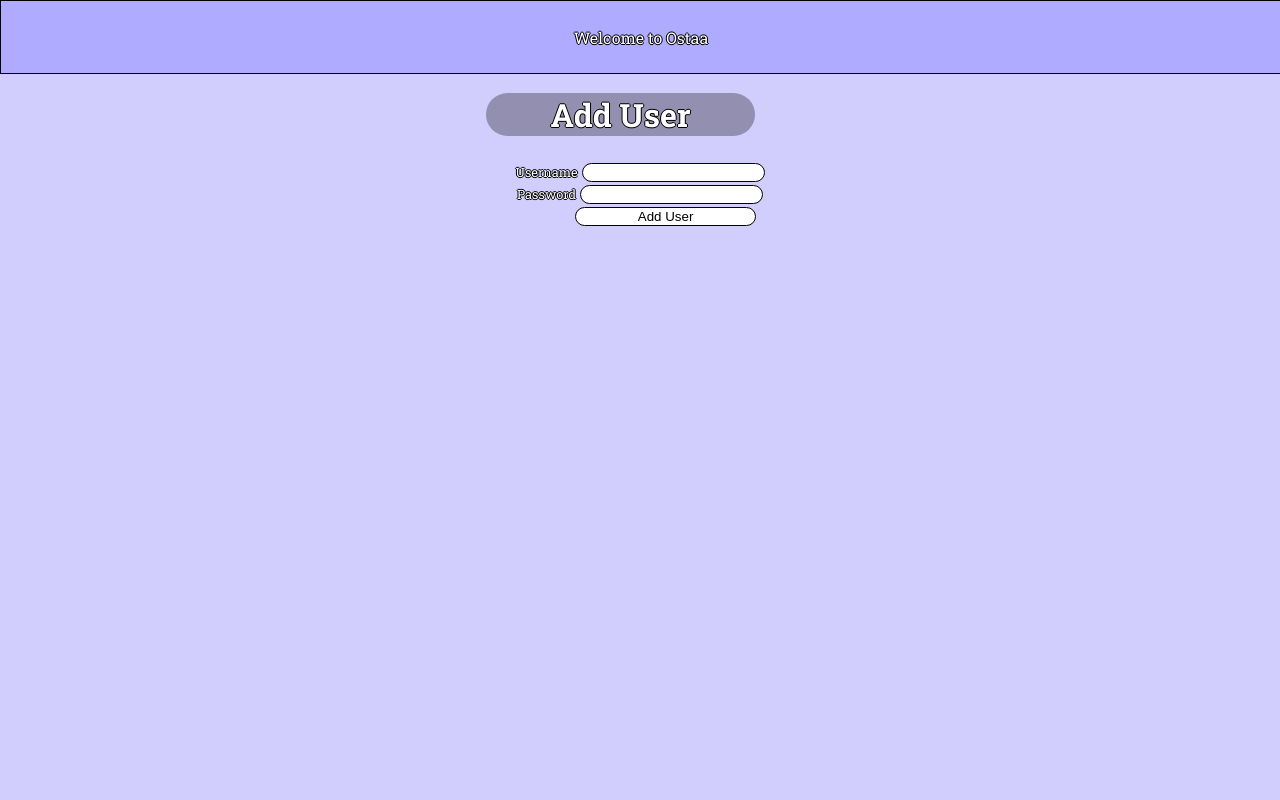
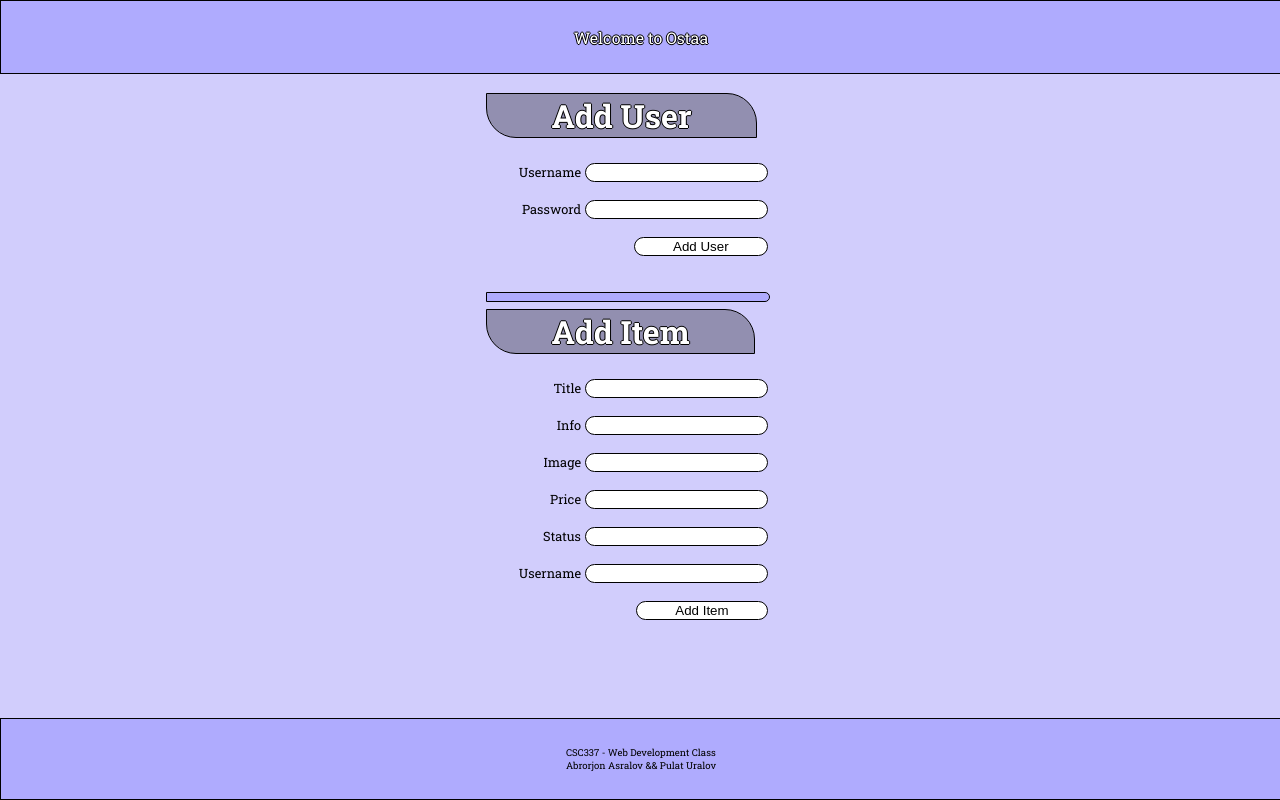
Before and after one commit to pulyau/ostaa, a website: page public_html/index.html in a window 1280 px wide. Drawn offline with Linux system fonts and the light colour scheme.

Commit message:
Finished the frontend of the project
Have finished the frontend part of the website, looks nice, ui friendly, need to start working on backend

```diff
--- a/public_html/index.css
+++ b/public_html/index.css
@@ -8,7 +8,7 @@ body{
     color: #fff;
     text-shadow: -1px 0 black, 0 1px black, 1px 0 black, 0 -1px black;
 }
-
+/*-----------------Title Section------------------*/
 #title{
     position: fixed;
     width: 100%;
@@ -20,6 +20,8 @@ body{
     background-color: rgba(162, 157, 255, 0.7);
     border: #000 0.6px solid;
 }
+
+/*------------------Add User Section---------------------*/
 #addUserTitle{
     position: fixed;
     text-align: center;
@@ -34,30 +36,32 @@ body{
     left: 38%;
     padding-left: 5%;
     padding-right: 5%;
-    border-radius: 30px 30px 30px 30px;
+    border-radius: 0px 30px 0px 30px;
+    border: solid #000 0.8px;
 }
 
 #userBox{
-    width: 100%;
+    width: 60%;
     position: fixed;
+    display: flex;
+    flex-direction: column;
     top: 20%;
-    text-align: center;
+    text-align: right;
     left: 0;
+    color: #000;
+    text-shadow: none;
 }
 #userBox span{
     font-size: 0.8rem;
 }
 
-#user, #password {
+#user, #password, #itemTitle, #descItem, #statusItem, #priceItem, #imageItem, #forUserItem{
     border-radius: 10px 10px 10px 10px;
     border: #000 solid 0.8px;
+    margin-bottom: 15px;
 }
 
-
-#userAddButtonBox{
-    margin-left: 4%;
-}
-#userAddButton{
+#userAddButton, #addItemButton{
     padding-left: 5%;
     padding-right: 5%;
     border-radius: 10px 10px 10px 10px;
@@ -65,9 +69,82 @@ body{
     background-color: #fff;
     cursor: pointer;
     transition: 0.3s;
+
 }
 
-#userAddButton:hover{
+#userAddButton:hover, #addItemButton:hover{
     background-color: #000;
     color: #fff;
 }
+
+#divider{
+    width: 22%;
+    position: fixed;
+    left: 38%;
+    top: 36.5%;
+    height: 1%;
+    background-color: rgba(162, 157, 255, 0.7);
+    border: solid #000 0.5px;
+    border-radius: 0px 30px 30px 0px;
+}
+
+
+/* -------------- Add Item Section --------------------*/
+#addItemBox{
+    position: fixed;
+    text-align: right;
+    color: #000;
+    text-shadow: none;
+}
+
+#addItemTItle{
+    position: fixed;
+    text-align: center;
+    width: 100%;
+    left: 0;
+    top: 36%;
+
+}
+#addItemTItle h1{
+    background-color: rgba(0, 0, 0, 0.3);
+    position: fixed;
+    left: 38%;
+    padding-left: 5%;
+    padding-right: 5%;
+    border-radius: 0px 30px 0px 30px;
+    border: solid #000 0.8px;
+}
+
+#addItemBox{
+    width: 60%;
+    display: flex;
+    flex-direction: column;
+    position: fixed;
+    top: 47%;
+    text-align: right;
+    left: 0;
+
+}
+
+#addItemBox span{
+    font-size: 0.8rem;
+}
+
+
+/*-------------Footer Section------------*/
+#footer{
+    position: fixed;
+    display: flex;
+    width: 100%;
+    bottom: 0;
+    left: 0;
+    background-color: rgba(162, 157, 255, 0.7);
+    height: 10%;
+    border: solid #000 0.5px;
+    font-size: 0.6rem;
+    color: #000;
+    text-shadow: none;
+    justify-content: center;
+    align-items: center;
+
+}
--- a/public_html/index.html
+++ b/public_html/index.html
@@ -36,6 +36,45 @@
             </button>
         </div>
     </div>
-
+    <div id="divider">
+        <!--An element to divide add user and add item sections-->
+    </div>
+    <!------------------Add Item Section------------------->
+    <div id="addItemTItle">
+        <h1>Add Item</h1>
+    </div>
+    <div id="addItemBox">
+        <div id="itemTitleBox">
+            <span>Title</span>
+            <input type="text" id="itemTitle">
+        </div>
+        <div id="descItemBox">
+            <span>Info</span>
+            <input type="text" id="descItem">
+        </div>
+        <div id="imageItemBox">
+            <span>Image</span>
+            <input type="text" id="imageItem">
+        </div>
+        <div id="priceItemBox">
+            <span>Price</span>
+            <input type="text" id="priceItem">
+        </div>
+        <div id="statusItemBox">
+            <span>Status</span>
+            <input type="text" id="statusItem">
+        </div>
+        <!--Is a box for username mapping-->
+        <div id="forUserItemBox">
+            <span>Username</span>
+            <input type="text" id="forUserItem">
+        </div>
+        <div id="addItemButtonBox">
+            <button id="addItemButton">
+                Add Item
+            </button>
+        </div>
+    </div>
+    <footer id="footer">CSC337 - Web Development Class<br>Abrorjon Asralov && Pulat Uralov</footer>
 </body>
 </html>
```
